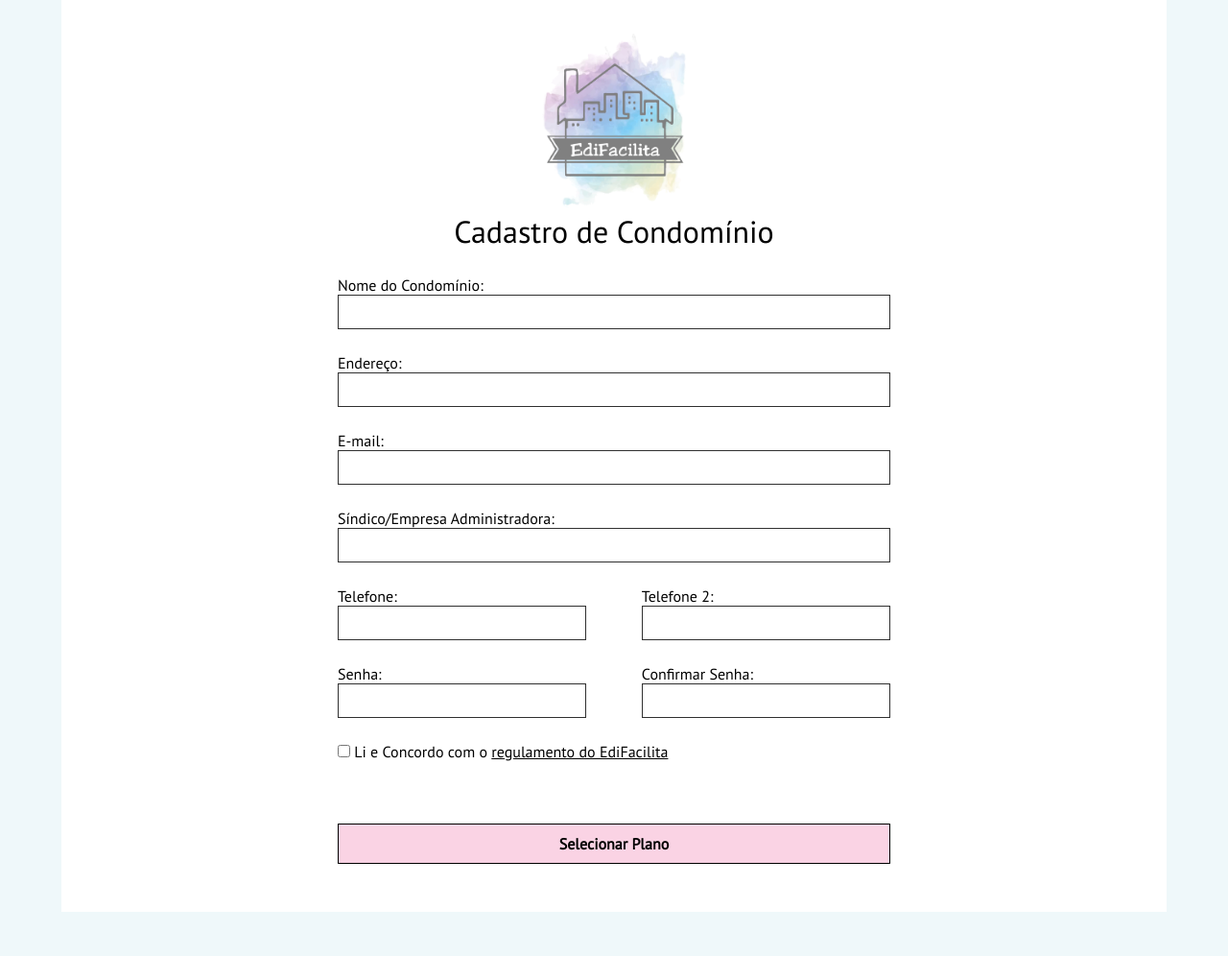
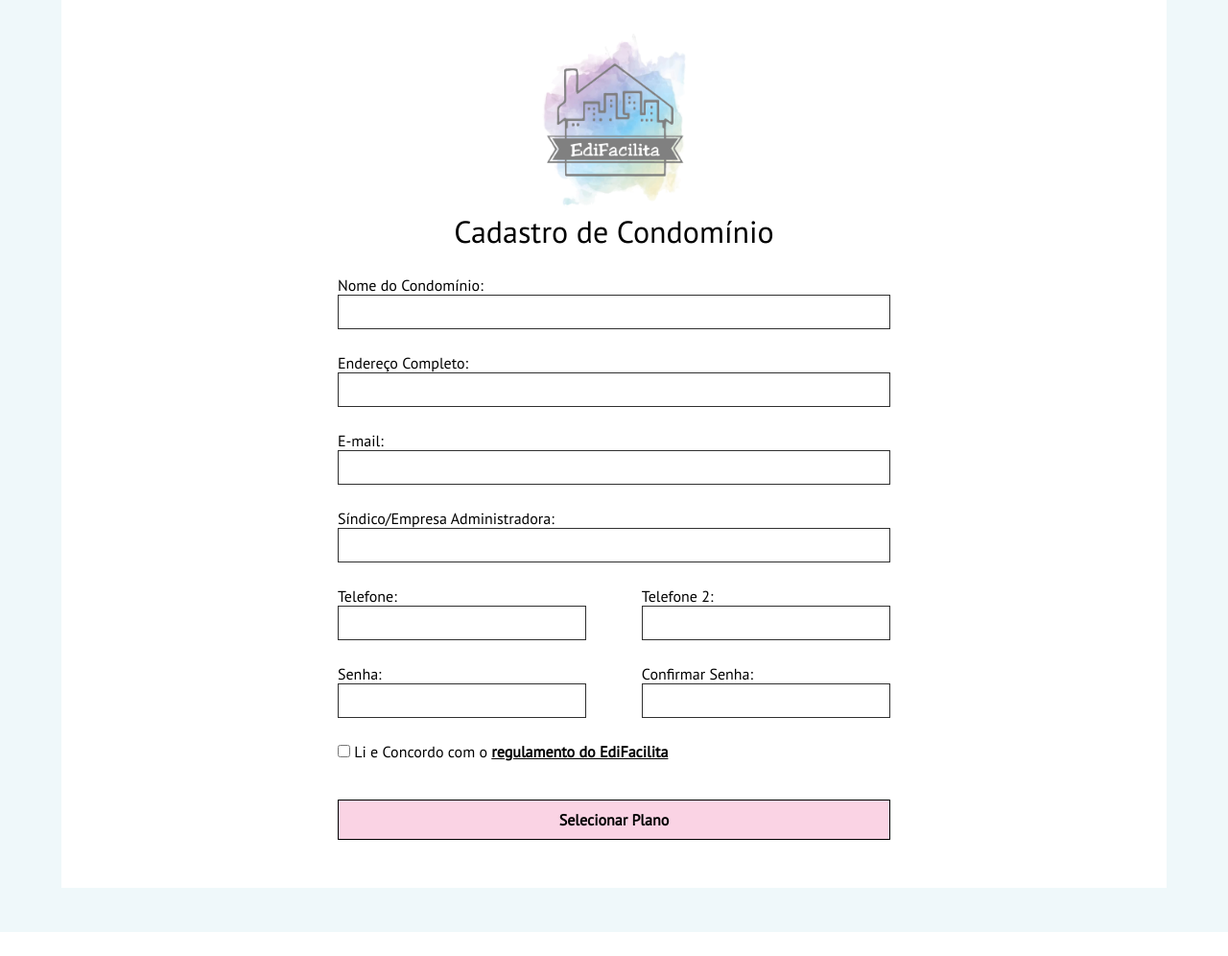
Before and after one commit to gabyaoki/edifacilita, a PHP site: page /formCondo.php in a window 1280 px wide. Shown: the whole page at 96% size. After the commit the page ends 971 px from the top, so only its background shows below. Run offline with PHP 8.4, Linux system fonts and the light colour scheme.

Commit message:
cadastro condo works

```diff
--- a/css/style.css
+++ b/css/style.css
@@ -249,6 +249,7 @@ input, textarea {
 .reg {
 	display: inline-block;
 	width: 100%;
+	margin: 0 !important;
 }
 
 .radio span, .reg span {
@@ -258,6 +259,11 @@ input, textarea {
 
 .reg span a {
 	text-decoration: underline;
+	font-weight: bold;
+}
+
+.reg span a:hover {
+	color: #741d96;
 }
 
 #moradorForm .blockfield, #condoForm .blockfield {
--- a/formCondo.php
+++ b/formCondo.php
@@ -17,47 +17,47 @@
 				<div id="condoForm">
 					<div class="blockfield">
 						<label>Nome do Condom&iacute;nio:</label>
-						<input type="text" class="required" name="name" />
+						<input id="name" type="text" class="required" name="name" />
 					</div><!--//blockfield-->
 
 					<div class="blockfield">
-						<label>Endere&ccedil;o:</label>
-						<input type="text" class="required" name="endereco" />
+						<label>Endere&ccedil;o Completo:</label>
+						<input id="endereco" type="text" class="required" name="endereco" />
 					</div><!--//blockfield-->
 
 					<div class="blockfield">
 						<label>E-mail:</label>
-						<input type="text" class="required" name="email" />
+						<input id="email" type="text" class="required" name="email" />
 					</div><!--//blockfield-->
 
 					<div class="blockfield">
 						<label>S&iacute;ndico/Empresa Administradora:</label>
-						<input type="text" class="required" name="sindico" />
+						<input id="sindico" type="text" class="required" name="sindico" />
 					</div><!--//blockfield-->
 
 					<div class="blockfield">
 						<div class="blockfield colLeft single">
 							<label>Telefone:</label>
-							<input type="text" class="required" name="tel" />
+							<input id="phone" type="text" class="required" name="phone" />
 						</div><!--//blockfield-->
 
 						<div class="blockfield colRight single">
 							<label>Telefone 2:</label>
-							<input type="text" class="required" name="telSec" />
+							<input id="phone2" type="text" name="phone2" />
 						</div><!--//blockfield-->
 
 						<div class="blockfield colLeft single">
 							<label>Senha:</label>
-							<input type="password" class="required" name="senha" />
+							<input id="password" type="password" class="required" name="password" />
 						</div><!--//blockfield-->
 
 						<div class="blockfield colRight single">
 							<label>Confirmar Senha:</label>
-							<input type="password" class="required" name="confSenha" />
+							<input id="confPass" type="password" class="required" name="confPass" />
 						</div><!--//blockfield-->
 
 						<div class="blockfield reg">
-							<input type="checkbox" class="required" name="regulamento" />
+							<input id="checkReg" type="checkbox" class="required" name="checkReg" />
 							<span>Li e Concordo com o <a class="modal" id="regulamento" href="#">regulamento do EdiFacilita</a></span>
 						</div><!--//blockfield-->
 					</div>
--- a/formCondoPay.php
+++ b/formCondoPay.php
@@ -15,7 +15,7 @@
 			<form method="post" action="#" onsubmit="return validateForm()" id="payment" autocomplete="off">
 
 				<div id="free" class="cardPlan">
-					<input type="hidden" name="plan" value="free" />
+					<input type="hidden" id="plan" name="plan" value="free" />
 					<div class="card">
 						<h2>Gratuito</h2>
 						<ul>
@@ -27,7 +27,7 @@
 				</div>
 
 				<div id="premium" class="cardPlan">
-					<input type="hidden" name="plan" value="premium" />
+					<input type="hidden" id="plan" name="plan" value="premium" />
 					<div class="card">
 						<h2>Premium</h2>
 						<ul>
--- a/index.php
+++ b/index.php
@@ -1,5 +1,7 @@
 <?php
 $_GET["error"] = (isset($_GET["error"]))?$_GET["error"]:"";
+session_start();
+session_destroy();
 ?>
 <!DOCTYPE html>
 <html>
--- a/models/checkLogin.php
+++ b/models/checkLogin.php
@@ -1,7 +1,7 @@
 <?php
 include ("../connect.php");
 
-$sql = "SELECT * FROM users WHERE strUsername='".$_POST["username"]."'";
+$sql = "SELECT users.*, condo.* FROM users LEFT JOIN condo ON users.strEmail = condo.strEmail WHERE users.strEmail='".$_POST["email"]."'";
 $arrUsers = Connect::runSql("getData", $sql);
 
 $passHash = $arrUsers[0]["strPassword"];
```
Also changed, not shown: js/ajaxForm.js (+31 -5 lines), models/saveCondo.php (+8 -29 lines), models/saveCondoPay.php (added, +47 -0 lines).
